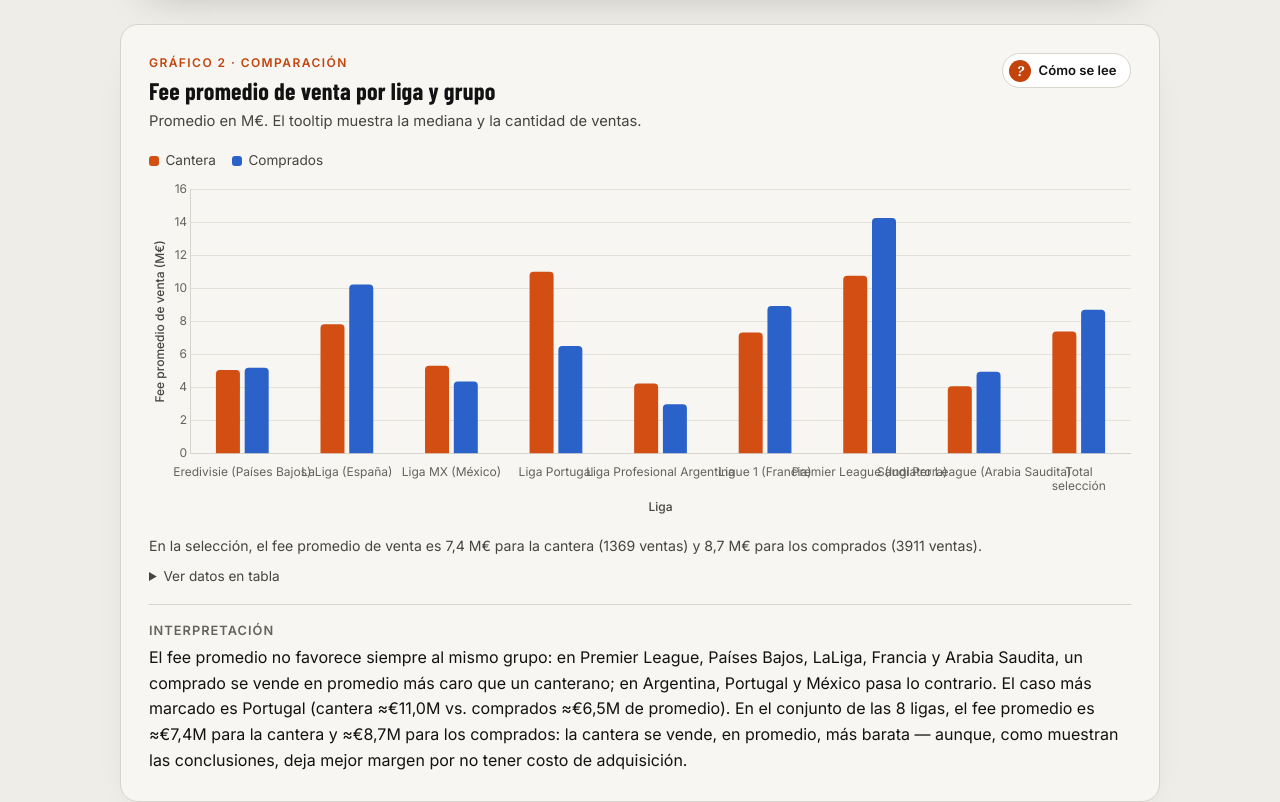
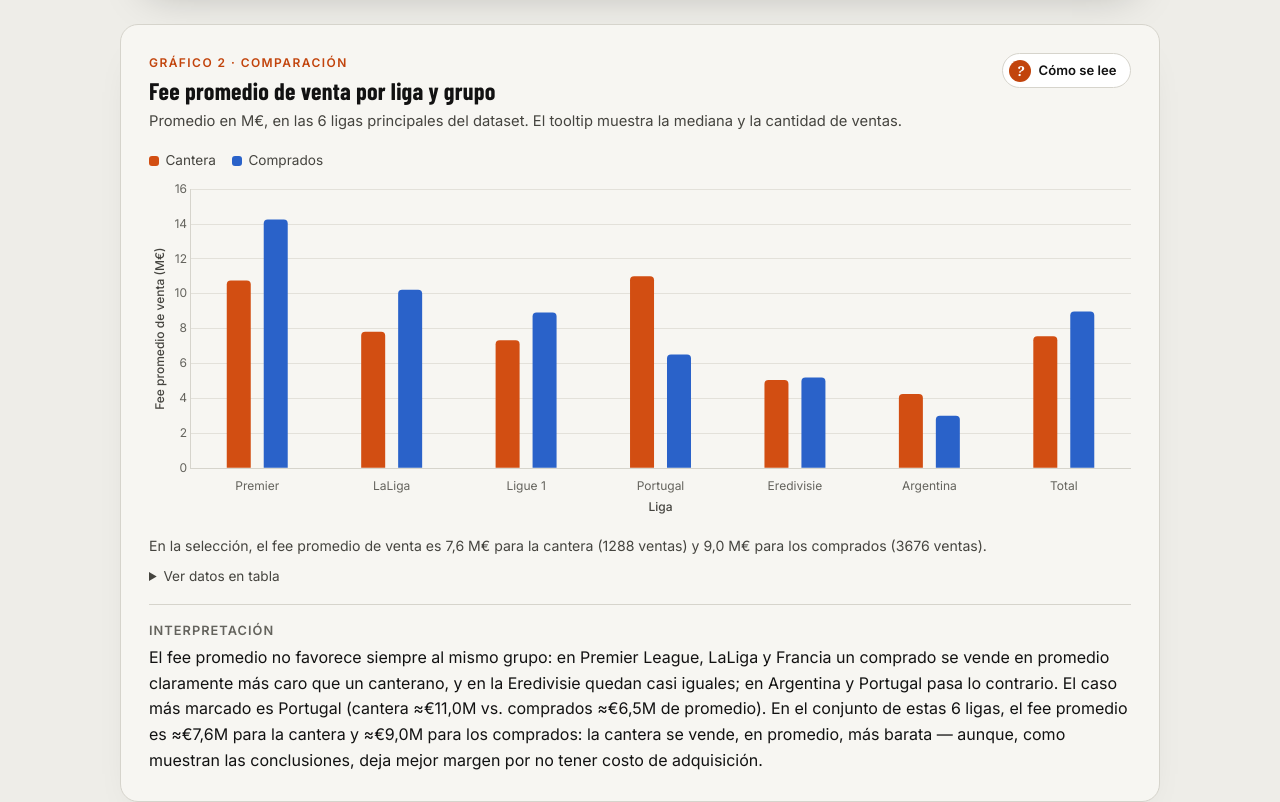
Before and after one commit to liamcohenn/tp_laboratorio_futbol, a plain HTML site: page docs/index.html in a window 1280 px wide. Shown: the part 3766-4568 px from the top of the page. Drawn offline with nearby package versions, Linux system fonts and the light colour scheme; a web font is replaced by a local one.

Commit message:
Gráfico 2: solo 6 ligas con etiquetas cortas para que el eje no se superponga

```diff
--- a/docs/index.html
+++ b/docs/index.html
@@ -199,7 +199,7 @@
           <div>
             <p class="g-num">Gráfico 2 · Comparación</p>
             <h3>Fee promedio de venta por liga y grupo</h3>
-            <p class="g-sub">Promedio en M€. El tooltip muestra la mediana y la cantidad de ventas.</p>
+            <p class="g-sub">Promedio en M€, en las 6 ligas principales del dataset. El tooltip muestra la mediana y la cantidad de ventas.</p>
           </div>
           <button type="button" class="btn-explica" aria-expanded="false" aria-controls="x-promedio"><span class="btn-explica-ico" aria-hidden="true">?</span>Cómo se lee</button>
         </header>
@@ -210,8 +210,9 @@
             <h4>Cómo se lee</h4>
             <ul>
               <li>Cada liga tiene dos barras: naranja = cantera, azul = comprados. La altura es el fee promedio de una venta, en M€.</li>
-              <li>Si la naranja es más alta, en esa liga los canteranos se venden más caros que los comprados (pasa en Argentina, Portugal y México).</li>
-              <li>La última pareja ("Total selección") junta todas las ligas que estén filtradas.</li>
+              <li>Si la naranja es más alta, en esa liga los canteranos se venden más caros que los comprados (pasa en Argentina y Portugal).</li>
+              <li>La última pareja ("Total") junta las ligas del gráfico que estén filtradas.</li>
+              <li>Para que el eje quede legible se muestran solo 6 ligas: Premier League, LaLiga, Ligue 1, Liga Portugal, Eredivisie y Argentina. México y Arabia Saudita siguen contando en el resto del sitio.</li>
               <li>Pasando el mouse aparece la <strong>mediana</strong> y la cantidad de ventas. Si el promedio es mucho más alto que la mediana, hay unas pocas ventas enormes que tiran el promedio para arriba (por ejemplo, Mbappé en Francia).</li>
               <li>Una barra hecha con pocas ventas (ver <em>n</em> en la tabla) es poco confiable.</li>
             </ul>
@@ -230,7 +231,7 @@
         <div class="lienzo"><canvas id="g-promedio" role="img" aria-describedby="d-promedio"></canvas></div>
         <p class="g-desc" id="d-promedio"></p>
         <details class="tabla-dato"><summary>Ver datos en tabla</summary><div id="t-promedio"></div></details>
-        <div class="interpretacion"><h4>Interpretación</h4><p>El fee promedio no favorece siempre al mismo grupo: en Premier League, Países Bajos, LaLiga, Francia y Arabia Saudita, un comprado se vende en promedio más caro que un canterano; en Argentina, Portugal y México pasa lo contrario. El caso más marcado es Portugal (cantera ≈€11,0M vs. comprados ≈€6,5M de promedio). En el conjunto de las 8 ligas, el fee promedio es ≈€7,4M para la cantera y ≈€8,7M para los comprados: la cantera se vende, en promedio, más barata — aunque, como muestran las conclusiones, deja mejor margen por no tener costo de adquisición.</p></div>
+        <div class="interpretacion"><h4>Interpretación</h4><p>El fee promedio no favorece siempre al mismo grupo: en Premier League, LaLiga y Francia un comprado se vende en promedio claramente más caro que un canterano, y en la Eredivisie quedan casi iguales; en Argentina y Portugal pasa lo contrario. El caso más marcado es Portugal (cantera ≈€11,0M vs. comprados ≈€6,5M de promedio). En el conjunto de estas 6 ligas, el fee promedio es ≈€7,6M para la cantera y ≈€9,0M para los comprados: la cantera se vende, en promedio, más barata — aunque, como muestran las conclusiones, deja mejor margen por no tener costo de adquisición.</p></div>
       </article>
 
       <article class="grafico reveal">
--- a/docs/js/app.js
+++ b/docs/js/app.js
@@ -13,6 +13,7 @@
     GB1: "Premier League (Inglaterra)", MEX1: "Liga MX (México)", NL1: "Eredivisie (Países Bajos)",
     PO1: "Liga Portugal", SA1: "Saudi Pro League (Arabia Saudita)",
   };
+  const LIGAS_GRAF2 = [["GB1", "Premier"], ["ES1", "LaLiga"], ["FR1", "Ligue 1"], ["PO1", "Portugal"], ["NL1", "Eredivisie"], ["ARG1", "Argentina"]];
   const nombreLiga = (codigo) => LIGA_NOMBRE[String(codigo || "").trim().toUpperCase()] || String(codigo || "").trim();
 
   const $ = (s) => document.querySelector(s);
@@ -233,16 +234,22 @@
     const serie = (g) => anios.map((a) => suma(rows.filter((r) => r.grupo === g && r.temporada_venta === a).map((r) => r.fee_venta)));
     const cuenta = (g) => anios.map((a) => rows.filter((r) => r.grupo === g && r.temporada_venta === a).length);
 
-    const ligas = ligasUnicas().filter((l) => estado.ligas.has(l));
-    const grupos = ligas.map((l) => rows.filter((r) => r.liga === l));
-    const etiquetas = ligas.map((l) => [l, ""]);
-    if (ligas.length > 1) { grupos.push(rows); etiquetas.push(["Total", "selección"]); }
+    // Gráfico 2: solo las 6 ligas principales (con 8 nombres largos el eje X quedaba superpuesto),
+    // con etiquetas cortas. Si el filtro no deja ninguna de las 6, se muestran las elegidas.
+    let ligas = LIGAS_GRAF2.map(([cod]) => nombreLiga(cod)).filter((l) => estado.ligas.has(l));
+    if (!ligas.length) ligas = ligasUnicas().filter((l) => estado.ligas.has(l));
+    const corto = (l) => (LIGAS_GRAF2.find(([cod]) => nombreLiga(cod) === l) || [, l])[1];
+    const rowsG2 = rows.filter((r) => ligas.includes(r.liga));
+    const grupos = ligas.map((l) => rowsG2.filter((r) => r.liga === l));
+    const etiquetas = ligas.map(corto);
+    const nombresG2 = [...ligas];
+    if (ligas.length > 1) { grupos.push(rowsG2); etiquetas.push("Total"); nombresG2.push("Total (estas ligas)"); }
     const stats = GRUPOS.map((g) => grupos.map((rs) => resumen(porGrupo(rs, g))));
 
     const ca = porGrupo(rows, "cantera"), co = porGrupo(rows, "comprado");
     return {
       evolucion: { anios, cantera: serie("cantera"), comprado: serie("comprado"), n: [cuenta("cantera"), cuenta("comprado")] },
-      promedio: { etiquetas, stats, nombres: etiquetas.map((e) => e.filter(Boolean).join(" ")) },
+      promedio: { etiquetas, stats, nombres: nombresG2 },
       dispersion: { cantera: ca, comprado: co, regCantera: regresion(ca), regComprado: regresion(co) },
     };
   }
```
